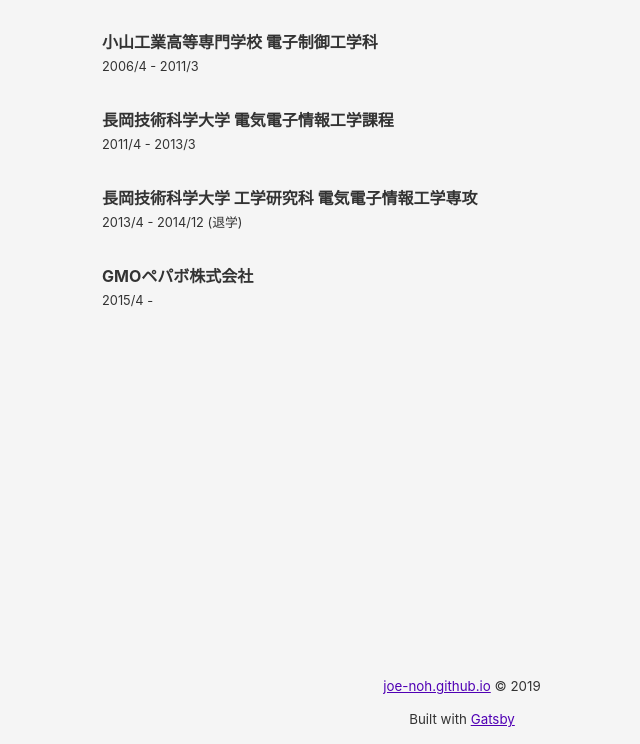
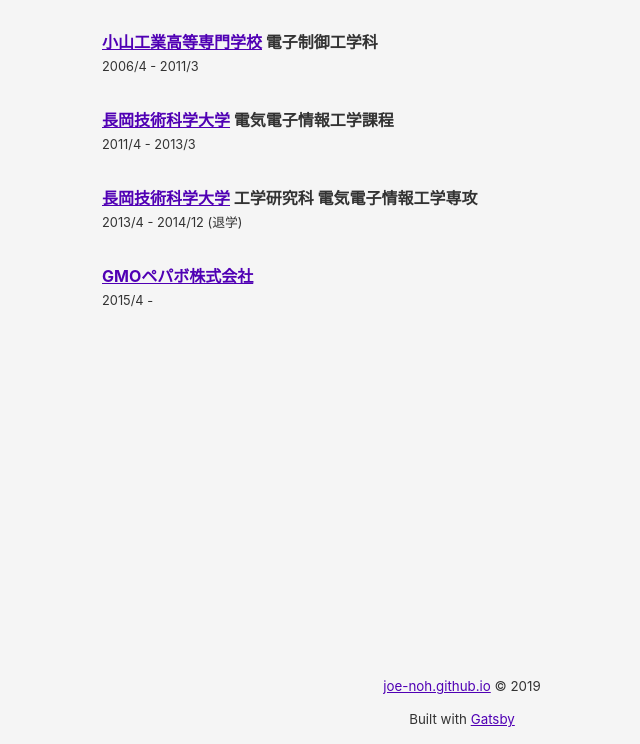
Before and after one commit to Joe-noh/Joe-noh.github.io, a Gatsby site: page /history in a window 1280 px wide. Shown: the part 72-816 px from the top of the page, without its empty margins (178-818 px from the left). Built offline with nearby package versions, Linux system fonts and the light colour scheme; Gatsby itself is replaced by a stand-in of ours.

Commit message:
リンクさせましょ

```diff
--- a/src/pages/history/index.js
+++ b/src/pages/history/index.js
@@ -5,29 +5,29 @@ import SEO from "../../components/seo"
 
 import styles from './style.module.css'
 
-const SecondPage = () => (
+const History = () => (
   <Layout>
     <SEO title="History" />
     <article className={styles.article}>
       <h2 className={styles.heading}>History</h2>
       <section className={styles.section}>
-        <h3 className={styles.org}>小山工業高等専門学校 電子制御工学科</h3>
+        <h3 className={styles.org}><a href="https://www.oyama-ct.ac.jp/" target="_blank" rel="noopener noreferrer">小山工業高等専門学校</a> 電子制御工学科</h3>
         <span className={styles.duration}>2006/4 - 2011/3</span>
       </section>
       <section className={styles.section}>
-        <h3 className={styles.org}>長岡技術科学大学 電気電子情報工学課程</h3>
+        <h3 className={styles.org}><a href="https://www.nagaokaut.ac.jp/" target="_blank" rel="noopener noreferrer">長岡技術科学大学</a> 電気電子情報工学課程</h3>
         <span className={styles.duration}>2011/4 - 2013/3</span>
       </section>
       <section className={styles.section}>
-        <h3 className={styles.org}>長岡技術科学大学 工学研究科 電気電子情報工学専攻</h3>
+        <h3 className={styles.org}><a href="https://www.nagaokaut.ac.jp/" target="_blank" rel="noopener noreferrer">長岡技術科学大学</a> 工学研究科 電気電子情報工学専攻</h3>
         <span className={styles.duration}>2013/4 - 2014/12 (退学)</span>
       </section>
       <section className={styles.section}>
-        <h3 className={styles.org}>GMOペパボ株式会社</h3>
+        <h3 className={styles.org}><a href="https://pepabo.com/" target="_blank" rel="noopener noreferrer">GMOペパボ株式会社</a></h3>
         <span className={styles.duration}>2015/4 -</span>
       </section>
     </article>
   </Layout>
 )
 
-export default SecondPage
+export default History
```
